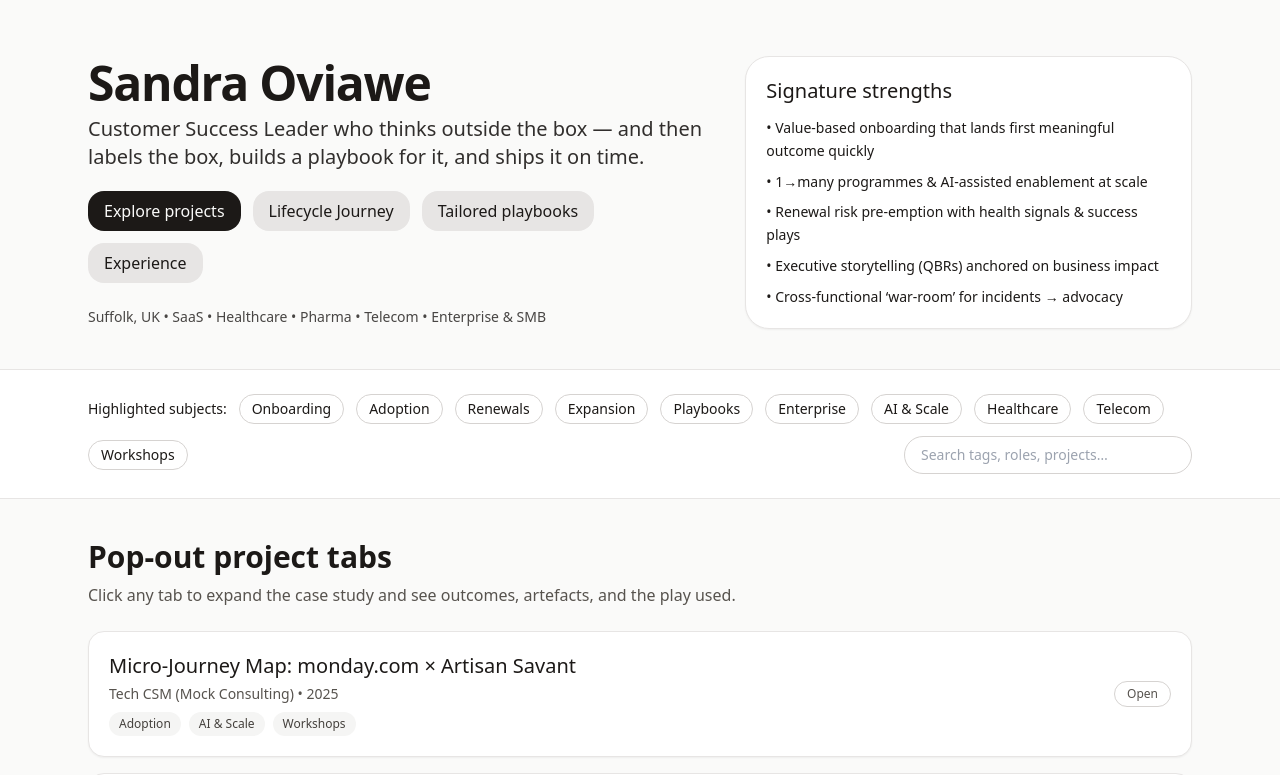
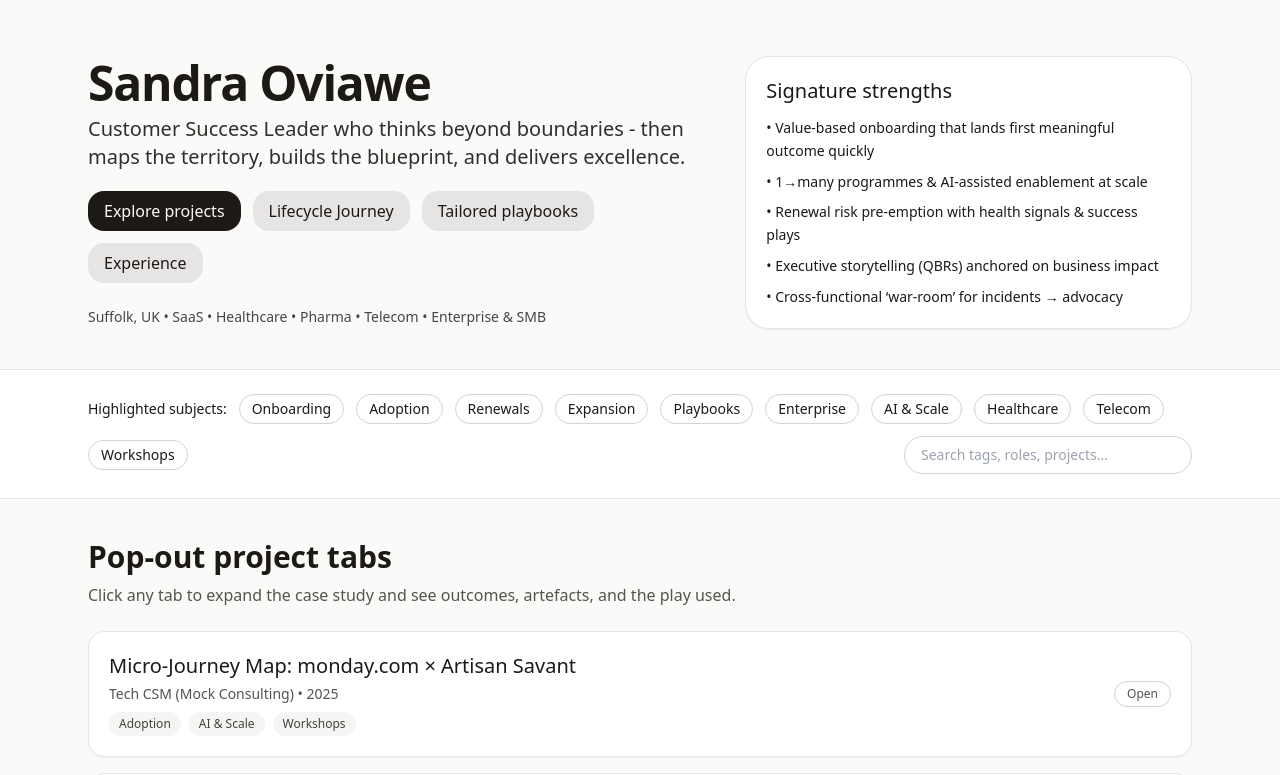
Before and after one commit to sandraovjones-sudo/Sandra-Oviawe-CSM, a React (Vite) app: page / in a window 1280 px wide. Shown: the top 775 px of the page. Built offline with nearby package versions, Linux system fonts and the light colour scheme.

Commit message:
Update App.jsx

```diff
--- a/src/App.jsx
+++ b/src/App.jsx
@@ -134,7 +134,7 @@ useEffect(() => {
                 Sandra Oviawe
               </h1>
               <p className="mt-2 text-lg md:text-xl opacity-90">
-                Customer Success Leader who thinks outside the box — and then labels the box, builds a playbook for it, and ships it on time.
+                Customer Success Leader who thinks beyond boundaries - then maps the territory, builds the blueprint, and delivers excellence.
               </p>
               <div className="mt-5 flex flex-wrap gap-3">
   <a
```
